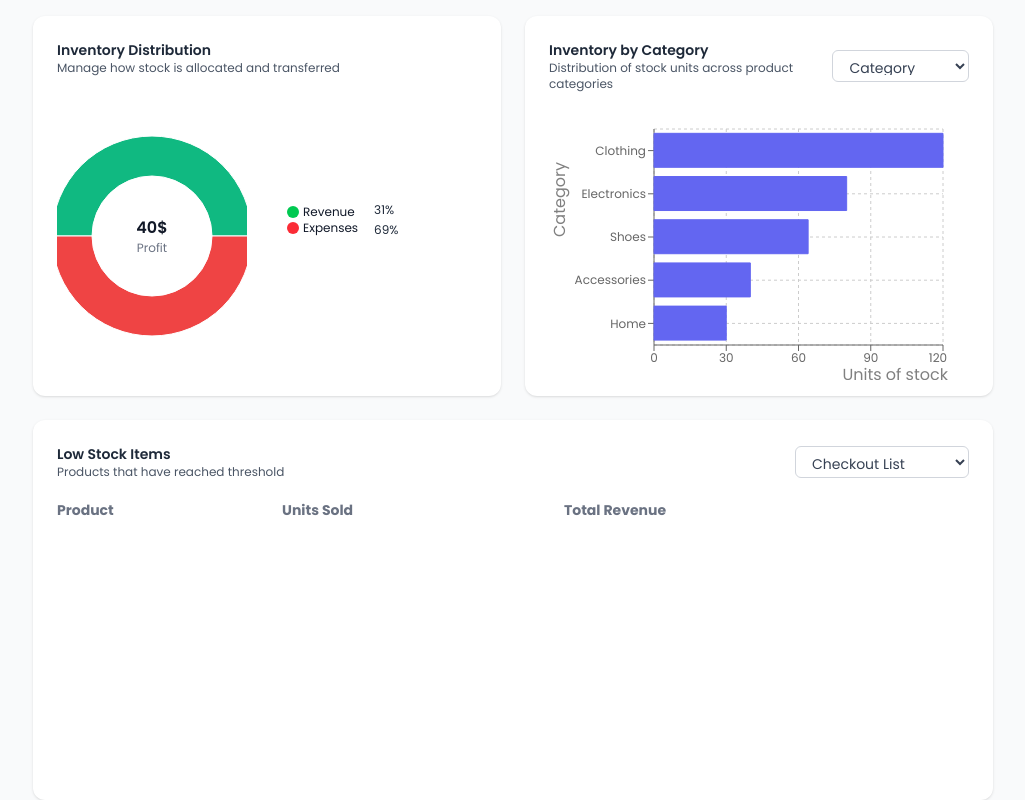
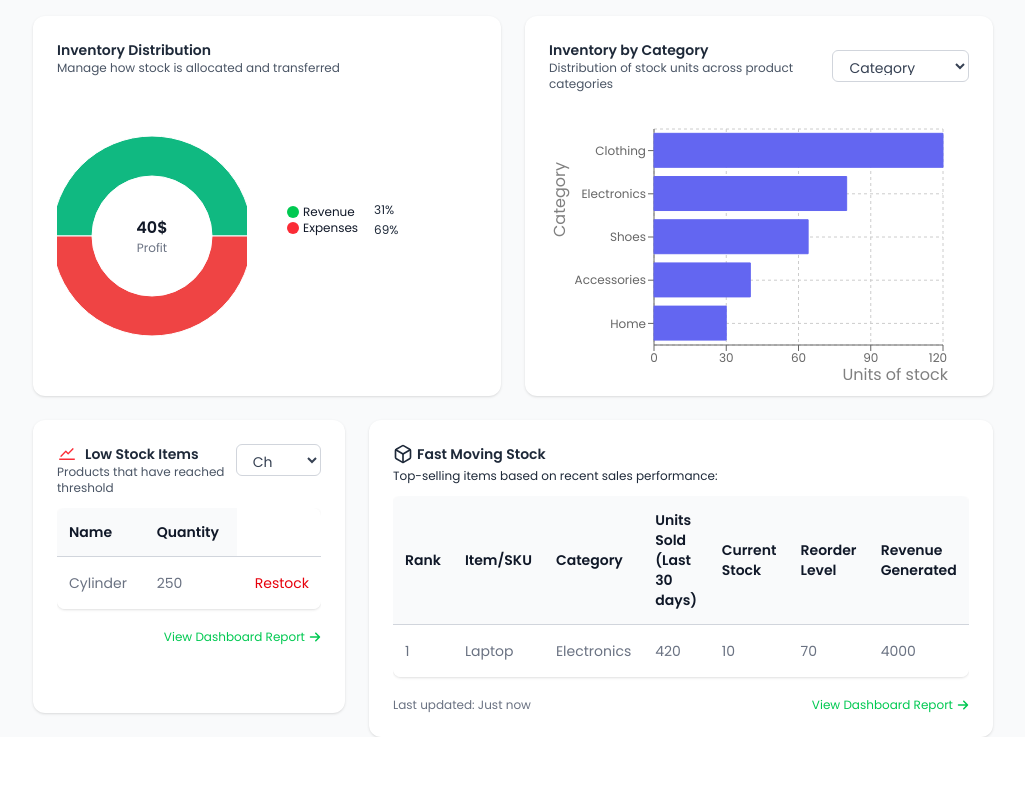
Before and after one commit to NedytheCoder/qodebyte-starter, a Next.js app: page /dashboard/inventory in a window 1280 px wide. Shown: the part 1034-1834 px from the top of the page, without its empty margins (255-1280 px from the left). After the commit the page ends 1771 px from the top, so only its background shows below. Built offline with nearby package versions, Linux system fonts and the light colour scheme.

Commit message:
Inventory tweaks

```diff
--- a/app/components/Table.tsx
+++ b/app/components/Table.tsx
@@ -225,6 +225,7 @@ interface StockTableProps<T extends Record<string, unknown>> {
   onReport?: (item: T) => void;
   onView?: (item: T) => void;
   onDelete?: (item: T) => void;
+  onRestock?: (item: T) => void;
   className?: string;
 }
 
@@ -235,6 +236,7 @@ export function StockTable<T extends Record<string, unknown>>({
   onReport,
   onView,
   onDelete,
+  onRestock,
   className,
 }: StockTableProps<T>) {
   if (rows.length === 0) {
@@ -296,7 +298,7 @@ export function StockTable<T extends Record<string, unknown>>({
                   );
                 })}
 
-                {(onEdit || onDelete || onView || onReport) && (
+                {(onEdit || onDelete || onView || onReport || onRestock) && (
                   <td className="whitespace-nowrap px-3 py-4 text-right">
                     {onEdit && (
                       <button
@@ -330,6 +332,14 @@ export function StockTable<T extends Record<string, unknown>>({
                         Report
                       </button>
                     )}
+                    {onRestock && (
+                      <button
+                        className="text-red-600 hover:text-red-900"
+                        onClick={() => onRestock(row)}
+                      >
+                        Restock
+                      </button>
+                    )}
                   </td>
                 )}
               </tr>
--- a/app/dashboard/inventory/page.tsx
+++ b/app/dashboard/inventory/page.tsx
@@ -19,10 +19,10 @@ import {
 import { toast } from "react-toastify";
 import Toast from "@/app/components/Toast";
 import { BsCart2 } from "react-icons/bs";
-import { FaArrowDown, FaArrowUp, FaPlus } from "react-icons/fa6";
+import { FaArrowDown, FaArrowRight, FaArrowUp, FaPlus } from "react-icons/fa6";
 import { Select } from "radix-ui";
 import { FaAngleDown } from "react-icons/fa";
-import { AiOutlineClose } from "react-icons/ai";
+import { AiOutlineClose, AiOutlineStock } from "react-icons/ai";
 import { Pane } from "@/app/components/Tabpane";
 import { DateRangeModal } from "@/app/components/DateRangeModal";
 import { StockTable } from "@/app/components/Table";
@@ -40,6 +40,7 @@ import { AddTaxModal } from "@/app/components/AddTaxModal";
 import { AddDiscountModal } from "@/app/components/AddDiscountModal";
 import { AddCouponModal } from "@/app/components/AddCouponModal";
 import { ProductDetailsModal } from "@/app/components/ProductDetailsModal";
+import { FiBox } from "react-icons/fi";
 type StockTab = "all" | "purchased" | "sold" | "damaged" | "adjusted";
 
 const Page = () => {
@@ -616,38 +617,102 @@ const Page = () => {
           </div>
           <div className="">
             {/* Sales Overview */}
-            <div className="bg-white rounded-xl shadow-sm p-4 sm:p-6 h-95 text-gray-800">
-              <div className="flex items-center justify-between mb-3">
-                <div>
-                  <h3 className="text-sm font-semibold">Low Stock Items</h3>
+            <div className="space-y-0 md:space-y-6 grid grid-cols-1 md:grid-cols-[1fr_2fr] text-gray-800 gap-6">
+              {/* Sales Overview */}
+              <div className="bg-white rounded-xl shadow-sm p-4 sm:p-6">
+                <div className="flex justify-between gap-2">
+                  <div className="flex flex-col mb-3">
+                    <h3 className="text-sm font-semibold flex gap-2">
+                      <span className="text-red-500">
+                        <AiOutlineStock size={20} />
+                      </span>
+                      Low Stock Items
+                    </h3>
                     <p className="text-xs text-gray-600">
                       Products that have reached threshold
                     </p>
                   </div>
-                <div className="gap-3 hidden md:flex">
+                  <div className="w-[43%]">
                     <SelectDropdown
                       options={[
-                      { value: "all", label: "Checkout List" },
-                      { value: "low_stock", label: "Low Stock" },
-                      { value: "out_stock", label: "Out Stock" },
+                        { value: "name-asc", label: "Check out list" },
+                        { value: "name-asc", label: "Name (A-Z)" },
+                        { value: "name-desc", label: "Name (Z-A)" },
+                        { value: "stock-asc", label: "Stock (Low to High)" },
+                        { value: "stock-desc", label: "Stock (High to Low)" },
                       ]}
-                    placeholder="Check out date"
-                    className="w-48"
-                    onChange={(value) => console.log("Category:", value)}
+                      placeholder="Sort by"
+                      className="w-full"
+                      onChange={(value) => {
+                        // Handle sort logic here
+                        console.log("Sort by:", value);
+                      }}
                     />
                   </div>
                 </div>
                 <div className="overflow-x-auto">
-                <table className="min-w-full text-sm">
-                  <thead>
-                    <tr className="text-left text-gray-500">
-                      <th className="py-2">Product</th>
-                      <th className="py-2">Units Sold</th>
-                      <th className="py-2">Total Revenue</th>
-                    </tr>
-                  </thead>
-                  <tbody></tbody>
-                </table>
+                  <StockTable
+                    rows={[{ name: "Cylinder", quantity: 250 }]}
+                    columns={[
+                      { key: "name", label: "Name" },
+                      { key: "quantity", label: "Quantity" },
+                    ]}
+                    onRestock={() => {}}
+                  />
+
+                  <div>
+                    <p className="text-xs flex items-center gap-1 justify-end mt-5 text-green-500">
+                      View Dashboard Report <FaArrowRight size={12} />
+                    </p>
+                  </div>
+                </div>
+              </div>
+
+              {/* Inventory Status */}
+              <div className="bg-white rounded-xl shadow-sm p-4 sm:p-6 h-fit">
+                <div className="flex flex-col mb-3">
+                  <h3 className="text-sm font-semibold flex gap-1 items-center">
+                    <span className="">
+                      <FiBox size={20} />
+                    </span>
+                    Fast Moving Stock
+                  </h3>
+                  <p className="text-xs mt-1">
+                    Top-selling items based on recent sales performance:
+                  </p>
+                </div>
+                <div className="overflow-x-auto">
+                  <StockTable
+                    rows={[
+                      {
+                        rank: 1,
+                        item: "Laptop",
+                        category: "Electronics",
+                        units: 420,
+                        stock: 10,
+                        reorder: 70,
+                        revenue: "4000",
+                      },
+                    ]}
+                    columns={[
+                      { key: "rank", label: "Rank" },
+                      { key: "item", label: "Item/SKU" },
+                      { key: "category", label: "Category" },
+                      { key: "units", label: "Units Sold (Last 30 days)" },
+                      { key: "stock", label: "Current Stock" },
+                      { key: "reorder", label: "Reorder Level" },
+                      { key: "revenue", label: "Revenue Generated" },
+                    ]}
+                  />
+                  <div className="flex justify-between items-center mt-5 md:text-sm text-xs">
+                    <p className="text-xs text-gray-500">
+                      Last updated: Just now
+                    </p>
+                    <p className="text-xs flex items-center gap-1 justify-end text-green-500">
+                      View Dashboard Report <FaArrowRight size={12} />
+                    </p>
+                  </div>
+                </div>
               </div>
             </div>
           </div>
--- a/app/dashboard/page.tsx
+++ b/app/dashboard/page.tsx
@@ -360,7 +360,7 @@ const Page = () => {
               </div>
             </div>
             {/* Sales overview */}
-            <div className="space-y-0 md:space-y-6 grid grid-cols-1 md:grid-cols-[1fr_2fr] text-gray-800 gap-4">
+            <div className="space-y-0 md:space-y-6 grid grid-cols-1 md:grid-cols-[1fr_2fr] text-gray-800 gap-6">
               {/* Sales Overview */}
               <div className="bg-white rounded-xl shadow-sm p-4 sm:p-6">
                 <div className="flex items-center justify-between mb-3">
```
Lines whose indentation alone changed are shown as unchanged.
